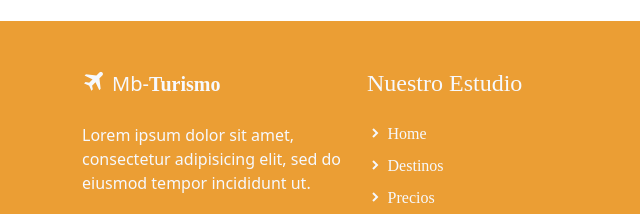
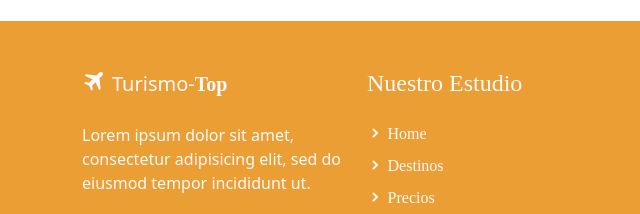
Before and after one commit to code4bau/DesarrolloWebFullStack, a plain HTML site: page Proyecto-1/index.html in a window 1280 px wide. Shown: the part 3114-3328 px from the top of the page, 0-640 px from the left. Drawn offline with Linux system fonts and the light colour scheme; a web font is replaced by a local one.

Commit message:
actualizacion

```diff
--- a/Proyecto-1/index.html
+++ b/Proyecto-1/index.html
@@ -477,7 +477,7 @@ Ver: https://getbootstrap.com/docs/4.0/components/carousel/  -->
                 <div class="col-lg-3 col-12 align-left">
                     <a class="navbar-brand" href="index.html">
                         <i class='bx bxs-plane-alt bx-sm text-light'></i>
-                        <span class="text-light h5">Mb-</span><span class="text-light h5 semi-bold-600">Turismo</span>
+                        <span class="text-light h5">Turismo-</span><span class="text-light h5 semi-bold-600">Top</span>
                     </a>
                     <p class="text-light my-lg-4 my-2">
                         Lorem ipsum dolor sit amet, consectetur adipisicing elit,
```
